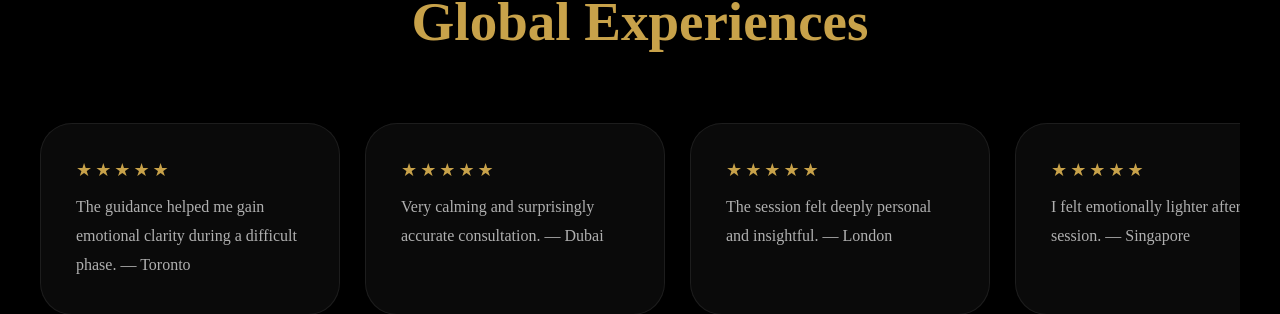
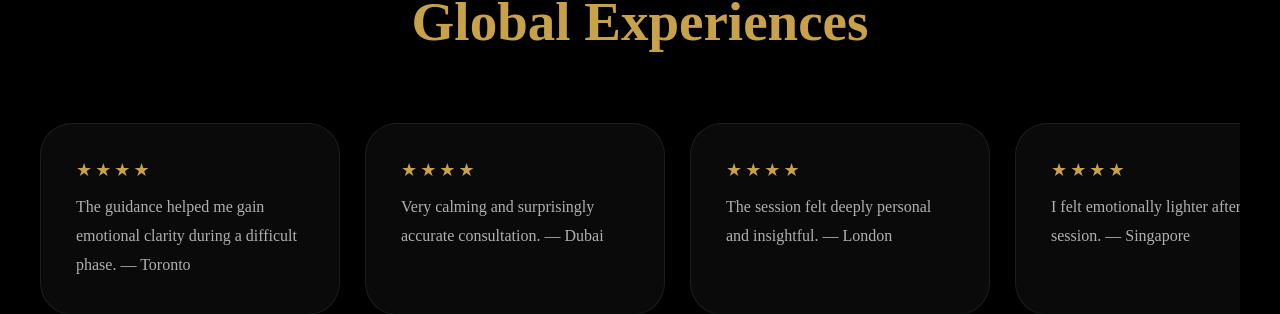
Before and after one commit to ASHU02-dev/trinetra-website, a React (Vite) app: page / in a window 1280 px wide. Shown: the part 3993-4307 px from the top of the page. Built offline with nearby package versions, Linux system fonts and the light colour scheme.

Commit message:
Update App.jsx

```diff
--- a/App.jsx
+++ b/App.jsx
@@ -411,7 +411,7 @@ export default function App() {
           <p className="tagline">{c.tagline}</p>
         </div>
         <div className="nav-right">
-          <a href="https://instagram.com/trinetra" target="_blank" rel="noreferrer" className="insta-btn">
+          <a href="https://instagram.com/__triinetra__" target="_blank" rel="noreferrer" className="insta-btn">
             📸 {c.navInsta}
           </a>
           <button className={`lang-btn ${lang === "en" ? "lang-active" : ""}`} onClick={() => setLang("en")}>EN</button>
@@ -512,7 +512,7 @@ export default function App() {
         <div className="reviews-slider">
           {c.reviews.map((review, i) => (
             <div key={i} className="review-card">
-              <div className="stars-row">★★★★★</div>
+              <div className="stars-row">★★★★</div>
               <p>{review}</p>
             </div>
           ))}
```
